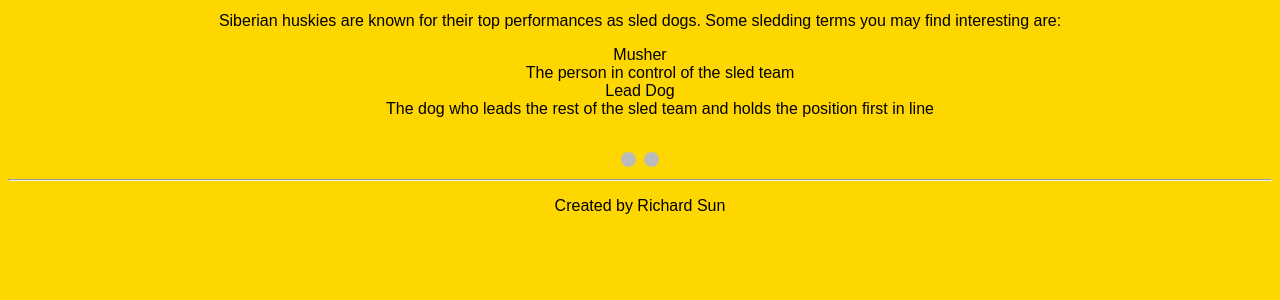
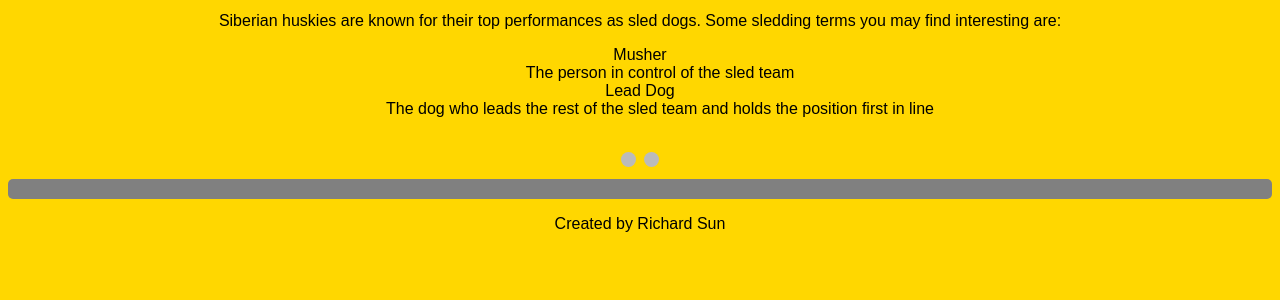
Before and after one commit to RichardSchool/WebFundamentals, a PHP site: page /stu_project2.6_richard.html in a window 1280 px wide. Shown: the part 393-693 px from the top of the page. Run offline with PHP 8.4, Linux system fonts and the light colour scheme; some web fonts are replaced.

Commit message:
Update styles.css

```diff
--- a/SiberianHuskies/css/styles.css
+++ b/SiberianHuskies/css/styles.css
@@ -1,7 +1,14 @@
 body {
   font-family: "Chakra Petch", sans-serif, "Verdana", sans-serif;
   text-align: center;
+  background-color:gold;
 }
+
+hr {
+  border: 10px solid grey;
+  border-radius: 5px;
+}
+
 ul {
   font-weight:500;
   display:table;
@@ -42,10 +49,6 @@ img {
     //width: 200px;
     //height: 150px;
 }
-body {
-background-color:gold
-}
-
 
 //BEGIN Slideshow
 * {box-sizing:border-box}
```
